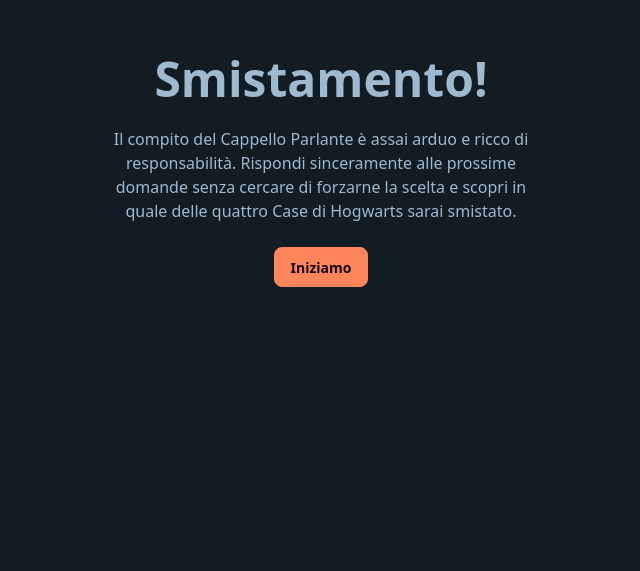
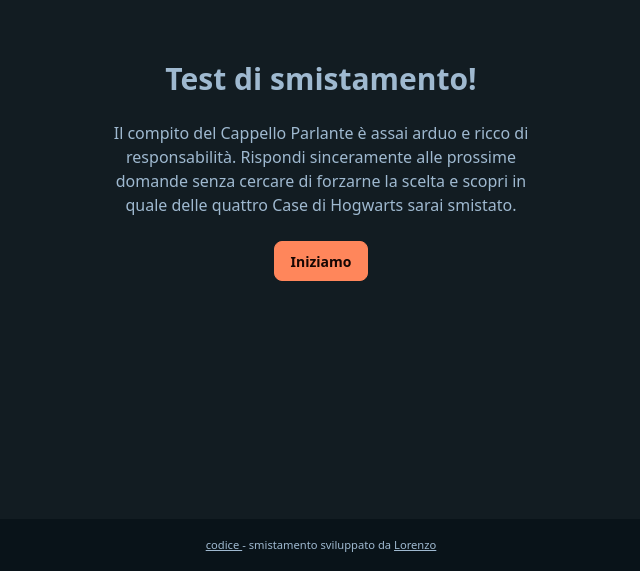
Before and after one commit to enricoopezzo/smistamento, a Nuxt app: page / in a window 1280 px wide. Shown: the part 229-800 px from the top of the page, without its empty margins (319-959 px from the left). Built offline with nearby package versions, Linux system fonts and the light colour scheme.

Commit message:
chore: footer / copy

```diff
--- a/pages/index.vue
+++ b/pages/index.vue
@@ -2,7 +2,7 @@
     <div class="hero min-h-screen">
         <div class="hero-content text-center" v-if="currentQuestion === 0">
             <div class="max-w-md">
-                <h1 class="text-5xl font-bold">Smistamento!</h1>
+                <h1 class="text-3xl font-bold">Test di smistamento!</h1>
                 <p class="py-6">
                     Il compito del Cappello Parlante è assai arduo e ricco di responsabilità. Rispondi sinceramente alle
                     prossime domande senza cercare di forzarne la scelta e scopri in quale delle quattro Case di
@@ -96,7 +96,20 @@
             <div>
             </div>
         </div>
+        <footer
+            class="footer sm:footer-horizontal footer-center bg-base-300 text-base-content p-4 absolute bottom-0 w-full">
+            <aside>
+                <small>
+                    <NuxtLink to="https://github.com/enricoopezzo/smistamento" target="_blank" class="link">codice
+                    </NuxtLink> - smistamento
+                    sviluppato da
+                    <NuxtLink to="https://www.instagram.com/mereciao/" target="_blank" class="link">Lorenzo</NuxtLink>
+                </small>
+            </aside>
+        </footer>
     </div>
+
+
 
 
 </template>
```
